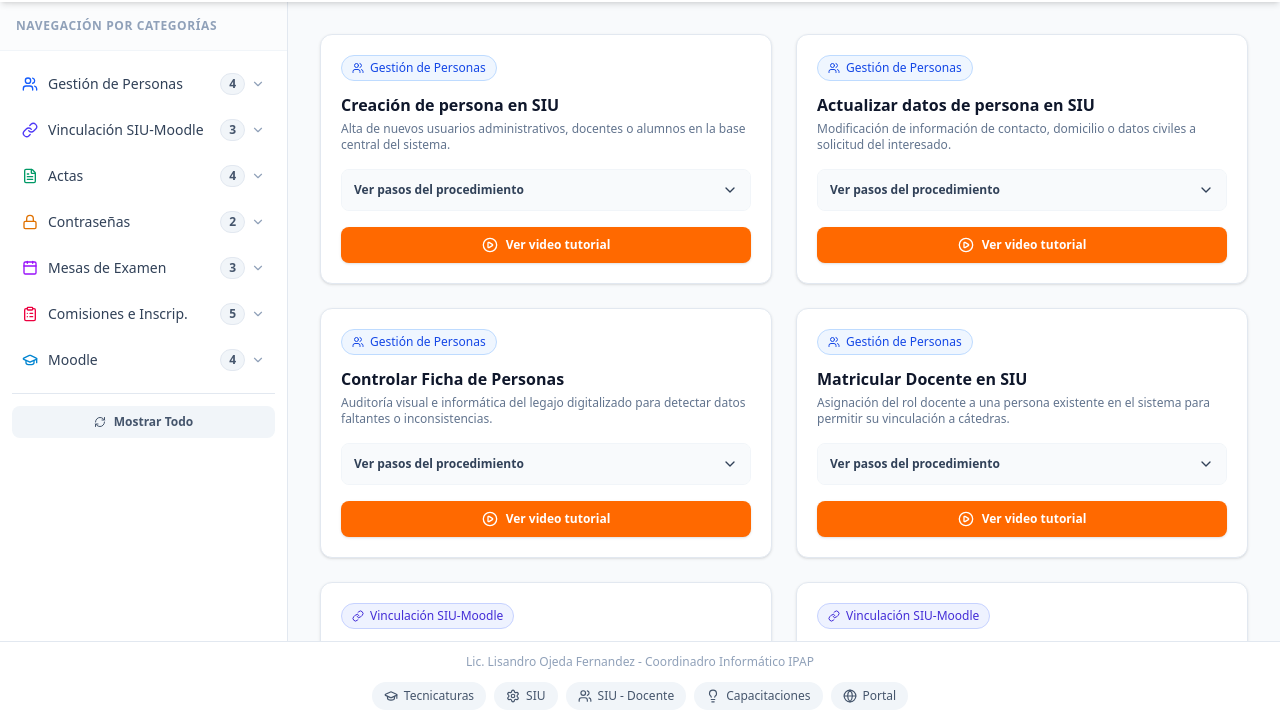
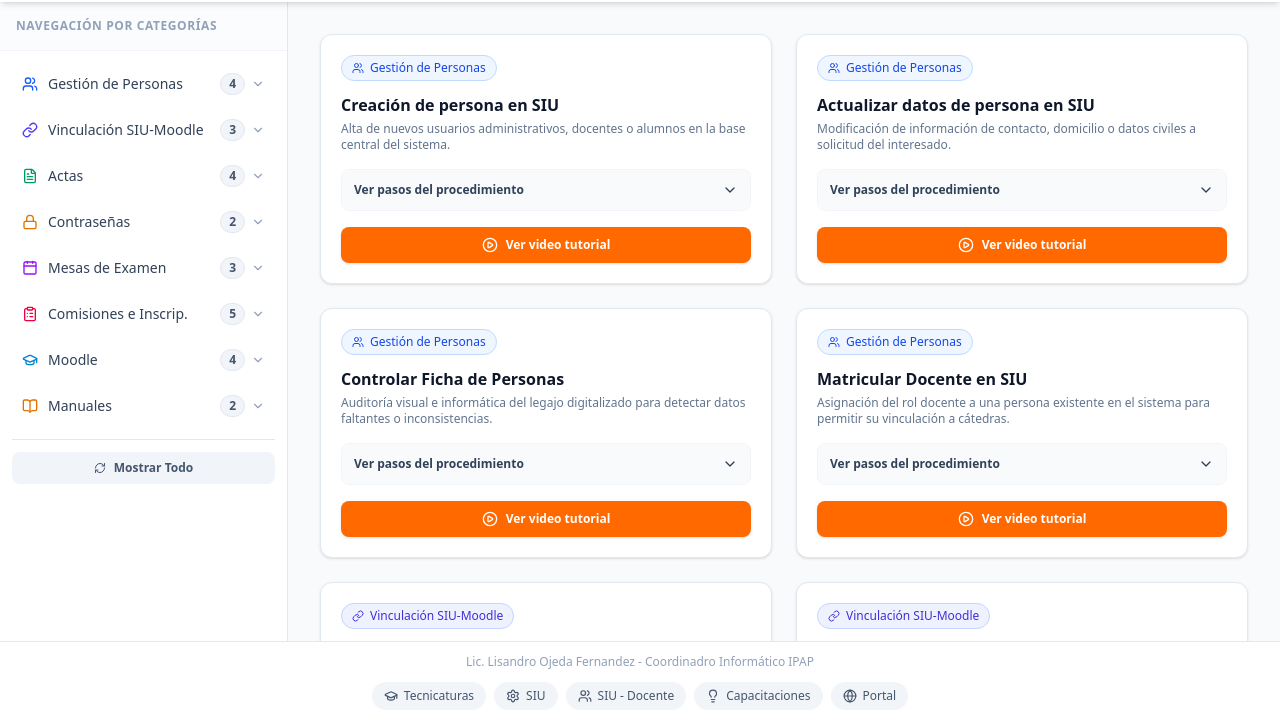
Before and after one commit to informaticaipap/wiki-ipap, a plain HTML site: page index.html in a window 1280 px wide. Shown: the part 78-800 px from the top of the page. Drawn offline with nearby package versions, Linux system fonts and the light colour scheme.

Commit message:
Manuales

```diff
--- a/index.html
+++ b/index.html
@@ -262,6 +262,24 @@
                             <li><button onclick='scrollToProcedure("Borrar Materia en Moodle")' class="sidebar-link w-full text-left text-xs text-slate-500 hover:text-blue-600 py-1 px-2 rounded hover:bg-blue-50 transition-colors">Borrar Materia en Moodle</button></li>
                             <li><button onclick='scrollToProcedure("Crear curso en Moodle")' class="sidebar-link w-full text-left text-xs text-slate-500 hover:text-blue-600 py-1 px-2 rounded hover:bg-blue-50 transition-colors">Crear curso en Moodle</button></li>
                             <li><button onclick='scrollToProcedure("Ocultar aula Moodle")' class="sidebar-link w-full text-left text-xs text-slate-500 hover:text-blue-600 py-1 px-2 rounded hover:bg-blue-50 transition-colors">Ocultar aula Moodle</button></li>
+                        </ul>
+                    </div>
+                </div>
+                <div class="category-group">
+                    <button onclick="toggleCategoryNoFilter(this)" class="w-full flex items-center justify-between p-2.5 rounded-lg text-sm font-medium text-slate-700 hover:bg-slate-100 transition-colors group">
+                        <div class="flex items-center gap-2.5">
+                            <i data-lucide="book-open" class="h-4 w-4 text-amber-600"></i>
+                            <span>Manuales</span>
+                        </div>
+                        <div class="flex items-center gap-1.5">
+                            <span class="bg-slate-100 text-slate-600 text-xs px-2 py-0.5 rounded-full font-bold group-hover:bg-white border border-slate-200">2</span>
+                            <i data-lucide="chevron-down" class="h-3.5 w-3.5 text-slate-400 chevron-icon"></i>
+                        </div>
+                    </button>
+                    <div class="category-children">
+                        <ul class="space-y-0.5 pt-1 pb-2 pl-7">
+                            <li><a href="https://docs.moodle.org/405/en/Main_page" target="_blank" class="sidebar-link w-full text-left text-xs text-slate-500 hover:text-blue-600 py-1 px-2 rounded hover:bg-blue-50 transition-colors">Manual Moodle 3.9</a></li>
+                            <li><a href="https://documentacion.siu.edu.ar/wiki/SIU-Guarani/Version3.20.0/documentacion_de_las_operaciones" target="_blank" class="sidebar-link w-full text-left text-xs text-slate-500 hover:text-blue-600 py-1 px-2 rounded hover:bg-blue-50 transition-colors">Manual SIU 3.20</a></li>
                         </ul>
                     </div>
                 </div>
@@ -1096,6 +1114,13 @@
             icon.style.transform = content.classList.contains('open') ? 'rotate(180deg)' : 'rotate(0deg)';
         }
 
+        function toggleCategoryNoFilter(button) {
+            const children = button.parentElement.querySelector('.category-children');
+            const chevron = button.querySelector('.chevron-icon');
+            children.classList.toggle('open');
+            chevron.classList.toggle('rotated');
+        }
+
         function toggleCategory(button) {
             const parent = button.parentElement;
             const category = parent.getAttribute('data-cat');
```
